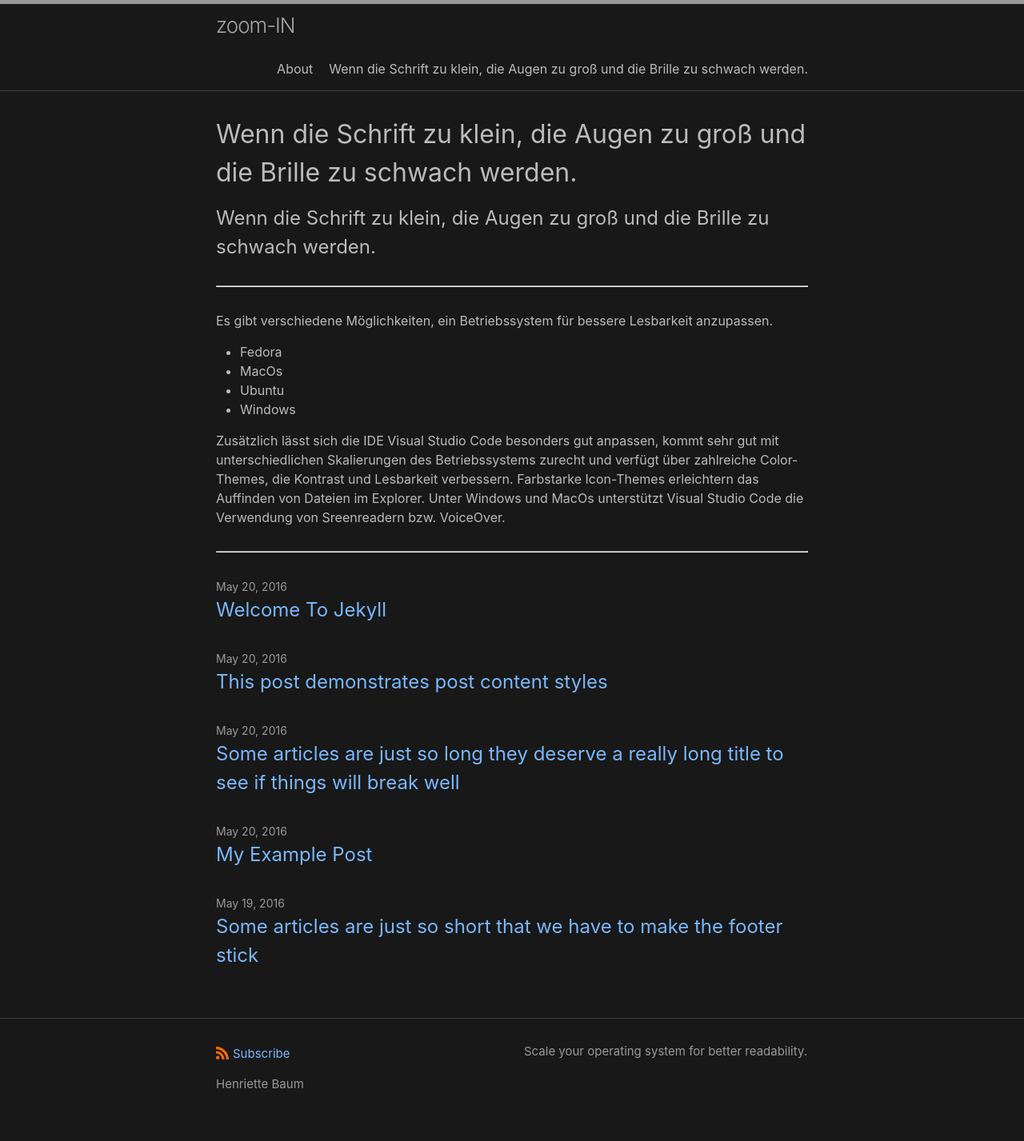
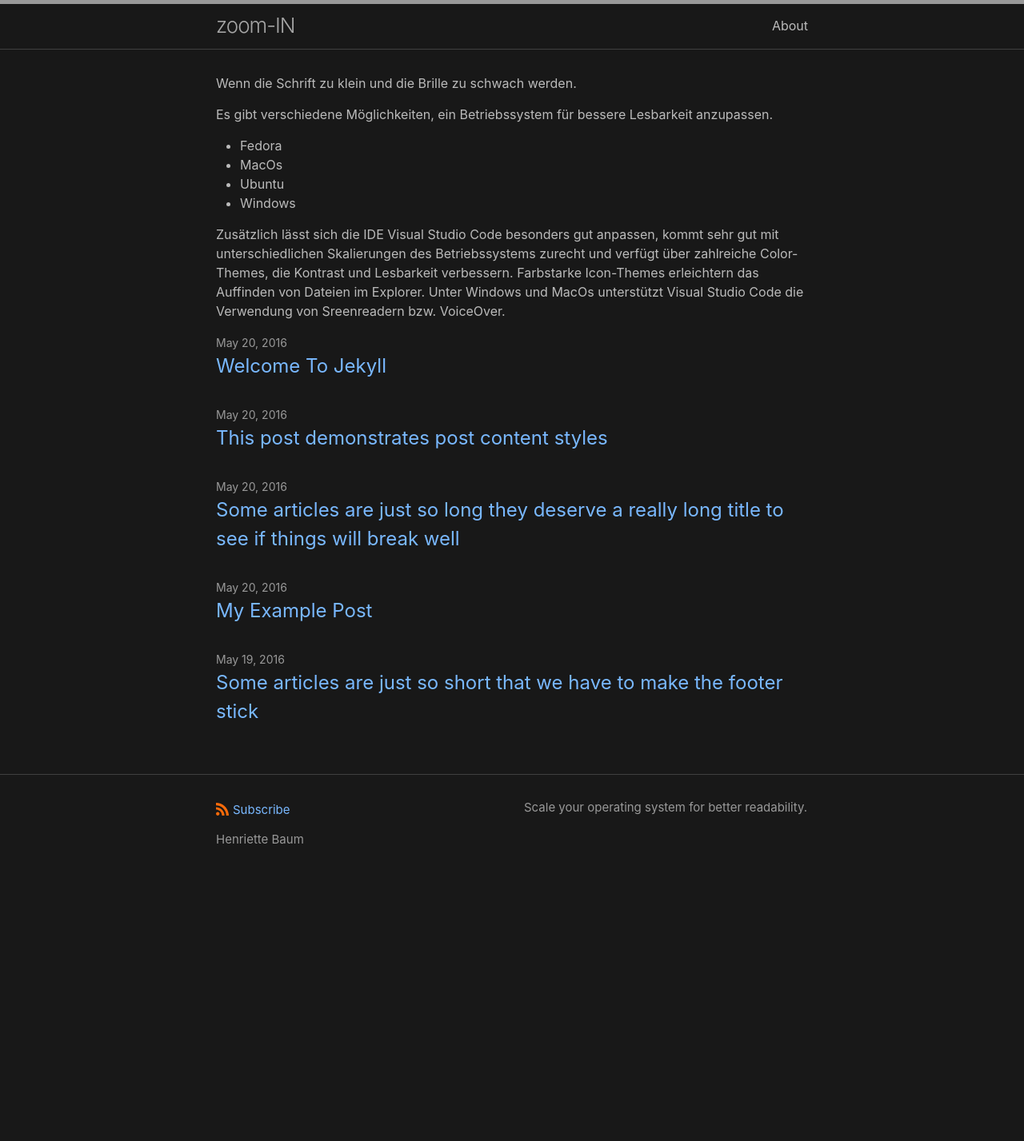
Before and after one commit to henrietteBaum/henrietteBaum.github.io, a Jekyll site: the page built from index.md, in a window 1280 px wide. Shown: the whole page at 80% size. Built offline with Jekyll 4.4.1, drawn with Linux system fonts in a browser that asks for light colours; our own code applies the rules of GitHub Pages for plain Markdown files; after the commit the page ends 1122 px from its top, so only the background shows below that.

Commit message:
Update index.md

```diff
--- a/index.md
+++ b/index.md
@@ -8,8 +8,7 @@
 layout: home
 ---
 
-## Wenn die Schrift zu klein, die Augen zu groß und die Brille zu schwach werden.
-___
+Wenn die Schrift zu klein und die Brille zu schwach werden.
 
 Es gibt verschiedene Möglichkeiten, ein Betriebssystem für bessere Lesbarkeit anzupassen.
 
@@ -20,5 +19,3 @@
 
 Zusätzlich lässt sich die IDE Visual Studio Code besonders gut anpassen, kommt sehr gut mit unterschiedlichen Skalierungen des Betriebssystems zurecht und verfügt über zahlreiche Color-Themes, die Kontrast und Lesbarkeit verbessern. Farbstarke Icon-Themes erleichtern das Auffinden von Dateien im Explorer.
 Unter Windows und MacOs unterstützt Visual Studio Code die Verwendung von Sreenreadern bzw. VoiceOver.
-
-___
```
